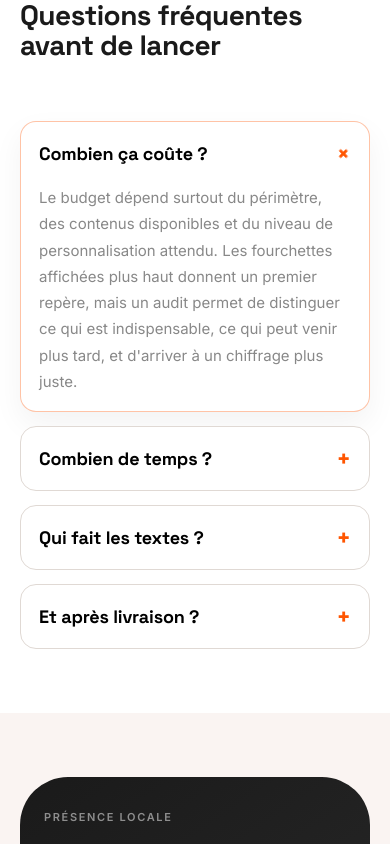
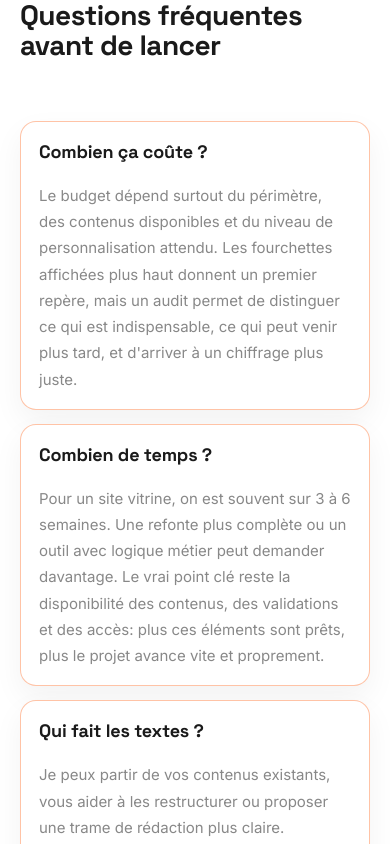
Before and after one commit to costenoble/cstnews, a React (Vite) app: page / in a window 390 px wide. Shown: the part 4800-5644 px from the top of the page. Built offline with nearby package versions, Linux system fonts and the light colour scheme; no server answers.

Commit message:
Simplify FAQ layout on mobile

```diff
--- a/src/index.css
+++ b/src/index.css
@@ -1246,6 +1246,10 @@ ul, ol {
   letter-spacing: -0.01em;
 }
 
+.faq-question-static {
+  cursor: default;
+}
+
 .faq-arrow {
   font-size: 24px;
   color: var(--orange);
@@ -3119,6 +3123,24 @@ a.contact-info-value:hover {
     padding: 16px 18px;
   }
 
+  .faq-question-static {
+    pointer-events: none;
+  }
+
+  .faq-question-static .faq-arrow {
+    display: none;
+  }
+
+  .faq-answer {
+    height: auto !important;
+    opacity: 1 !important;
+    overflow: visible;
+  }
+
+  .faq-answer-inner {
+    transform: none !important;
+  }
+
   .faq-answer p {
     padding: 0 18px 16px;
   }
--- a/src/pages/Home.jsx
+++ b/src/pages/Home.jsx
@@ -170,6 +170,9 @@ export default function Home() {
   const [current, setCurrent] = useState(0)
   const [activeCategory, setActiveCategory] = useState(0)
   const [openFaqIndex, setOpenFaqIndex] = useState(0)
+  const [isMobileFaq, setIsMobileFaq] = useState(
+    () => typeof window !== 'undefined' && window.innerWidth <= 768,
+  )
   const [isAuditCtaExpanded, setIsAuditCtaExpanded] = useState(false)
   const auditCtaRef = useRef(null)
   const expertiseRef = useRef(null)
@@ -188,6 +191,16 @@ export default function Home() {
       setCurrent((c) => (c + 1) % slides.length)
     }, 5000)
     return () => clearInterval(timer)
+  }, [])
+
+  useEffect(() => {
+    const media = window.matchMedia('(max-width: 768px)')
+    const updateMobileFaq = (event) => setIsMobileFaq(event.matches)
+
+    setIsMobileFaq(media.matches)
+    media.addEventListener('change', updateMobileFaq)
+
+    return () => media.removeEventListener('change', updateMobileFaq)
   }, [])
 
   useEffect(() => {
@@ -382,17 +395,22 @@ export default function Home() {
           </div>
           <div className="faq-list">
             {faqItems.map((item, index) => {
-              const isOpen = openFaqIndex === index
+              const isOpen = isMobileFaq || openFaqIndex === index
               return (
                 <article
                   key={item.q}
                   className={`faq-item${isOpen ? ' open' : ''}`}
                   onPointerEnter={(event) => {
-                    if (event.pointerType === 'mouse') {
+                    if (!isMobileFaq && event.pointerType === 'mouse') {
                       setOpenFaqIndex(index)
                     }
                   }}
                 >
+                  {isMobileFaq ? (
+                    <div className="faq-question faq-question-static">
+                      <span>{item.q}</span>
+                    </div>
+                  ) : (
                     <button
                       type="button"
                       className="faq-question"
@@ -402,6 +420,7 @@ export default function Home() {
                       <span>{item.q}</span>
                       <span className="faq-arrow" aria-hidden="true">+</span>
                     </button>
+                  )}
                   <motion.div
                     className="faq-answer"
                     initial={false}
```
Lines whose indentation alone changed are shown as unchanged.
